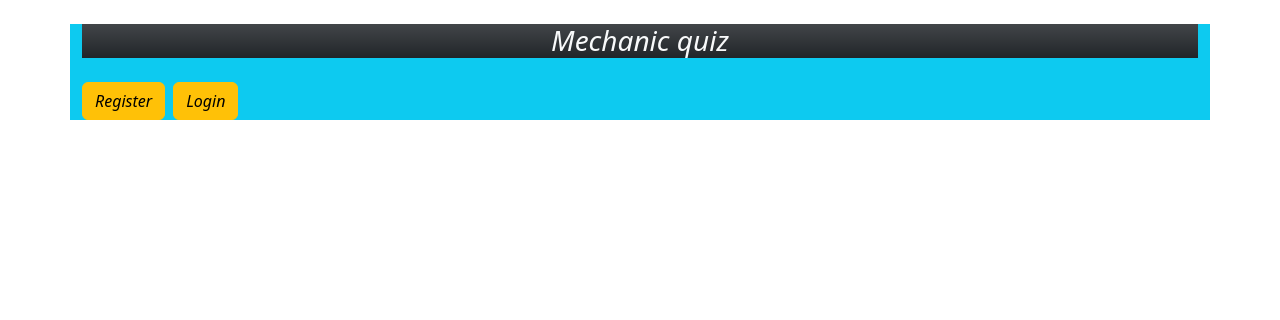
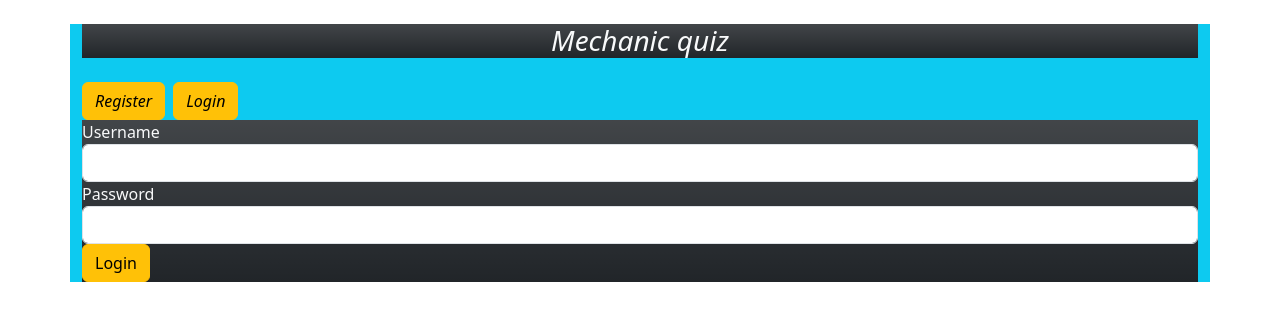
Before and after one commit to DUAwele/login-app, a React (Create React App) app: page /Login in a window 1280 px wide. Shown: the top 320 px of the page. Built offline with nearby package versions, Linux system fonts and the light colour scheme.

Commit message:
finished login page

```diff
--- a/src/App.js
+++ b/src/App.js
@@ -12,7 +12,7 @@ function App() {
         <Routes>
            <Route path="/" element={<Registeration/>}   />
 
-           <Route path="/add" element={<Login/>}    />
+           <Route path="/Login" element={<Login/>}    />
         </Routes>
     </Layout>
 </Router>
--- a/src/Login.js
+++ b/src/Login.js
@@ -30,17 +30,16 @@ function Login(){
         <div className='bg-dark bg-gradient'>
         <form id="Login" onSubmit={(e) => e.preventDefault()} >
             <div>
-            <label id="user" className='text-light' >Username</label>
-            <input className='form-control' type="text" placeholder="" onChange={(e) => {setUsername(e.target.value)}}/>
+            <label id="" className='text-light' >Username</label>
+            <input className='form-control' type="text" name=""  placeholder="" onChange={(e) => {setUsername(e.target.value)}}/>
             </div>
             <div>
-            <label id="password" className='text-light' >Password</label>
-            <input className='form-control' type="text" placeholder="" onChange={(e) => {setPassword(e.target.value)}}/>
+            <label id="" className='text-light' >Password</label>
+            <input className='form-control' type="text" name="" placeholder="" onChange={(e) => {setPassword(e.target.value)}}/>
             </div>
             <button onClick={login} className="btn btn-warning">Login</button>
 
         </form>
-        <h1>loginStatus</h1>
     </div>
 
     )
--- a/src/Registeration.js
+++ b/src/Registeration.js
@@ -25,7 +25,7 @@ function Registeration(){
                 </div>
                 <div>
                 <label id="password" className='text-light' >Password</label>
-                <input className='form-control' type="text" placeholder="" onChange={(e) => {setPasswordReg(e.target.value)}} />
+                <input className='form-control' type="password" placeholder="" onChange={(e) => {setPasswordReg(e.target.value)}} />
                 </div>
                 <button onClick={register} className="btn btn-warning">Register</button>
 
--- a/src/layout.js
+++ b/src/layout.js
@@ -10,7 +10,7 @@ function Layout({children})
             <h3 className="text-center mb-4 bg-dark bg-gradient fst-italic text-light">Mechanic quiz</h3>
             <nav>
                 <Link className="btn btn-warning me-2 fst-italic reg" to="/"> Register </Link>
-                <Link className="btn btn-warning me-2 fst-italic reg" to="/add"> Login </Link>
+                <Link className="btn btn-warning me-2 fst-italic reg" to="/Login"> Login </Link>
             </nav>
             {children}
          </div>
```
